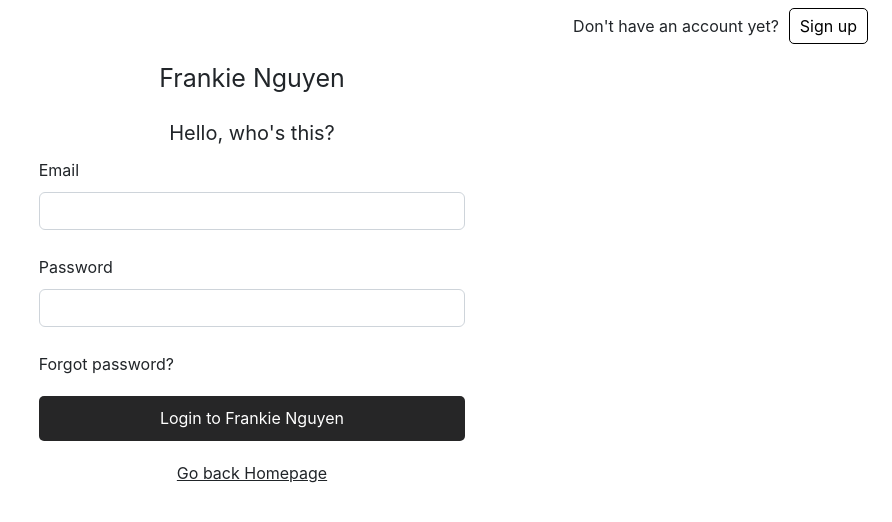
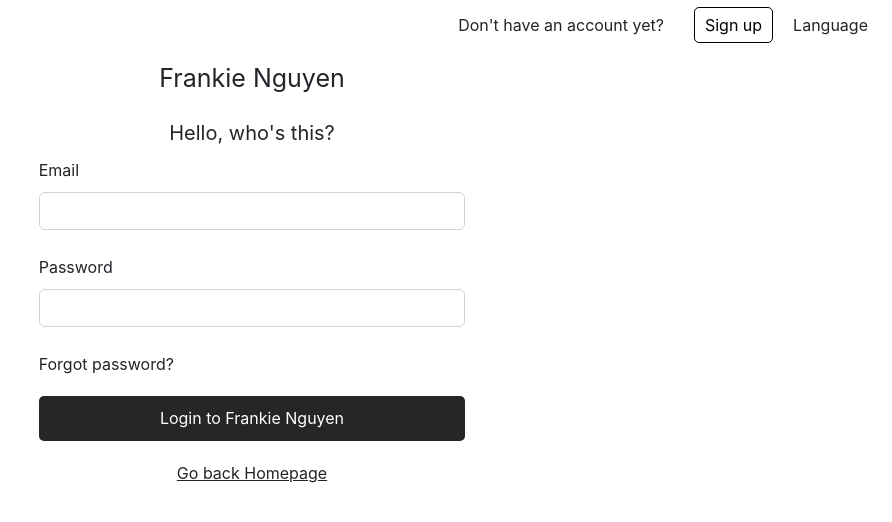
Before and after one commit to frankienguyen-dev/reactjs-project, a React (Create React App) app: page /login in a window 1280 px wide. Shown: the top 522 px of the page, without its empty margins (388-1280 px from the left). Built offline with nearby package versions, Linux system fonts and the light colour scheme.

Commit message:
video 108 design layout multi languages

```diff
--- a/package.json
+++ b/package.json
@@ -9,6 +9,9 @@
         "axios": "1.2.1",
         "bootstrap": "5.2.3",
         "gh-pages": "4.0.0",
+        "i18next": "22.4.8",
+        "i18next-browser-languagedetector": "7.0.1",
+        "i18next-http-backend": "2.1.1",
         "lodash": "4.17.21",
         "nprogress": "0.2.0",
         "query-string": "8.0.3",
@@ -16,6 +19,7 @@
         "react-awesome-lightbox": "1.8.1",
         "react-bootstrap": "2.7.0",
         "react-dom": "18.2.0",
+        "react-i18next": "12.1.1",
         "react-icons": "^4.4.0",
         "react-paginate": "8.1.4",
         "react-perfect-scrollbar": "1.5.8",
--- a/src/App.scss
+++ b/src/App.scss
@@ -6,6 +6,12 @@ body {
     'Cantarell', 'Fira Sans', 'Droid Sans', 'Helvetica Neue', sans-serif;
   -webkit-font-smoothing: antialiased;
   -moz-osx-font-smoothing: grayscale;
+}
+
+.languages {
+  .dropdown-toggle::after {
+    display: none;
+  }
 }
 
 .app-container {
--- a/src/components/Auth/Login.js
+++ b/src/components/Auth/Login.js
@@ -6,6 +6,7 @@ import { toast } from 'react-toastify';
 import { useDispatch } from 'react-redux';
 import { doLogin } from '../../redux/action/userAction';
 import { ImSpinner11 } from 'react-icons/im';
+import Language from '../Header/Language';
 
 const Login = (props) => {
   const [email, setEmail] = useState('');
@@ -75,6 +76,7 @@ const Login = (props) => {
       <div className="header-login">
         <span>Don't have an account yet?</span>
         <button onClick={() => handleClickRegister()}>Sign up</button>
+        <Language />
       </div>
 
       <div className="title-login col-4 mx-auto ">Frankie Nguyen</div>
--- a/src/components/Auth/Login.scss
+++ b/src/components/Auth/Login.scss
@@ -1,7 +1,10 @@
 .login-container {
   .header-login {
     height: 50px;
-    text-align: right;
+    display: flex;
+    align-items: center;
+    justify-content: flex-end;
+    gap: 20px;
     padding: 8px 24px;
 
     button {
--- a/src/components/Auth/Register.js
+++ b/src/components/Auth/Register.js
@@ -1,25 +1,26 @@
-import { useState } from "react";
-import { useNavigate } from "react-router-dom";
-import "./Login.scss";
-import { postLogin, postRegister } from "../../services/apiService";
-import { toast } from "react-toastify";
-import { AiFillEyeInvisible, AiFillEye } from "react-icons/ai";
+import { useState } from 'react';
+import { useNavigate } from 'react-router-dom';
+import './Login.scss';
+import { postLogin, postRegister } from '../../services/apiService';
+import { toast } from 'react-toastify';
+import { AiFillEyeInvisible, AiFillEye } from 'react-icons/ai';
+import Language from '../Header/Language';
 
 const Register = (props) => {
-  const [email, setEmail] = useState("");
-  const [password, setPassword] = useState("");
-  const [username, setUsername] = useState("");
+  const [email, setEmail] = useState('');
+  const [password, setPassword] = useState('');
+  const [username, setUsername] = useState('');
 
   const [isShowPassword, setIsShowPassword] = useState(false);
 
   const navigate = useNavigate();
 
   const handleGoBack = () => {
-    navigate("/");
+    navigate('/');
   };
 
   const handleClickLogin = () => {
-    navigate("/login");
+    navigate('/login');
   };
 
   const validateEmail = (email) => {
@@ -33,13 +34,13 @@ const Register = (props) => {
   const handleClickSubmitRegister = async () => {
     // validate
     if (!password) {
-      toast.error("Invalid password :((");
+      toast.error('Invalid password :((');
       return;
     }
 
     const isValidEmail = validateEmail(email);
     if (!isValidEmail) {
-      toast.error("Invalid email :((");
+      toast.error('Invalid email :((');
       return;
     }
 
@@ -48,7 +49,7 @@ const Register = (props) => {
 
     if (response && response.EC === 0) {
       toast.success(response.EM);
-      navigate("/login");
+      navigate('/login');
     }
 
     if (response && response.EC !== 0) {
@@ -61,6 +62,7 @@ const Register = (props) => {
       <div className="header-login">
         <span>Do have an account yet?</span>
         <button onClick={() => handleClickLogin()}>Log in</button>
+        <Language />
       </div>
 
       <div className="title-login col-4 mx-auto ">Frankie Nguyen</div>
@@ -83,15 +85,12 @@ const Register = (props) => {
           <input
             onChange={(event) => setPassword(event.target.value)}
             value={password}
-            type={isShowPassword ? "text" : "password"}
+            type={isShowPassword ? 'text' : 'password'}
             className="form-control"
           />
 
           {isShowPassword ? (
-            <span
-              onClick={() => setIsShowPassword(false)}
-              className="icons-eye"
-            >
+            <span onClick={() => setIsShowPassword(false)} className="icons-eye">
               <AiFillEyeInvisible />
             </span>
           ) : (
@@ -114,10 +113,7 @@ const Register = (props) => {
         {/* <span className="forgot-password">Forgot password?</span> */}
 
         <div>
-          <button
-            onClick={() => handleClickSubmitRegister()}
-            className="btn-submit"
-          >
+          <button onClick={() => handleClickSubmitRegister()} className="btn-submit">
             Register Frankie Nguyen
           </button>
         </div>
--- a/src/components/Header/Header.js
+++ b/src/components/Header/Header.js
@@ -7,6 +7,7 @@ import { useDispatch, useSelector } from 'react-redux';
 import { logOut } from '../../services/apiService';
 import { toast } from 'react-toastify';
 import { doLogOut } from '../../redux/action/userAction';
+import Language from './Language';
 
 const Header = () => {
   const isAuthenticated = useSelector((state) => state.user.isAuthenticated);
@@ -59,6 +60,7 @@ const Header = () => {
           </Nav>
 
           <Nav>
+            <Language />
             {isAuthenticated === false ? (
               <>
                 <button onClick={() => handleLogin()} className="btn-login">
--- /dev/null
+++ b/src/components/Header/Language.js
@@ -0,0 +1,13 @@
+import NavDropdown from 'react-bootstrap/NavDropdown';
+
+const Language = (props) => {
+  return (
+    <>
+      <NavDropdown title="Language" id="basic-nav-dropdown2" className="languages">
+        <NavDropdown.Item>English</NavDropdown.Item>
+        <NavDropdown.Item>Tiếng Việt</NavDropdown.Item>
+      </NavDropdown>
+    </>
+  );
+};
+export default Language;
```
Also changed, not shown: 1 other file (tests, documents, lock files or other folders).
